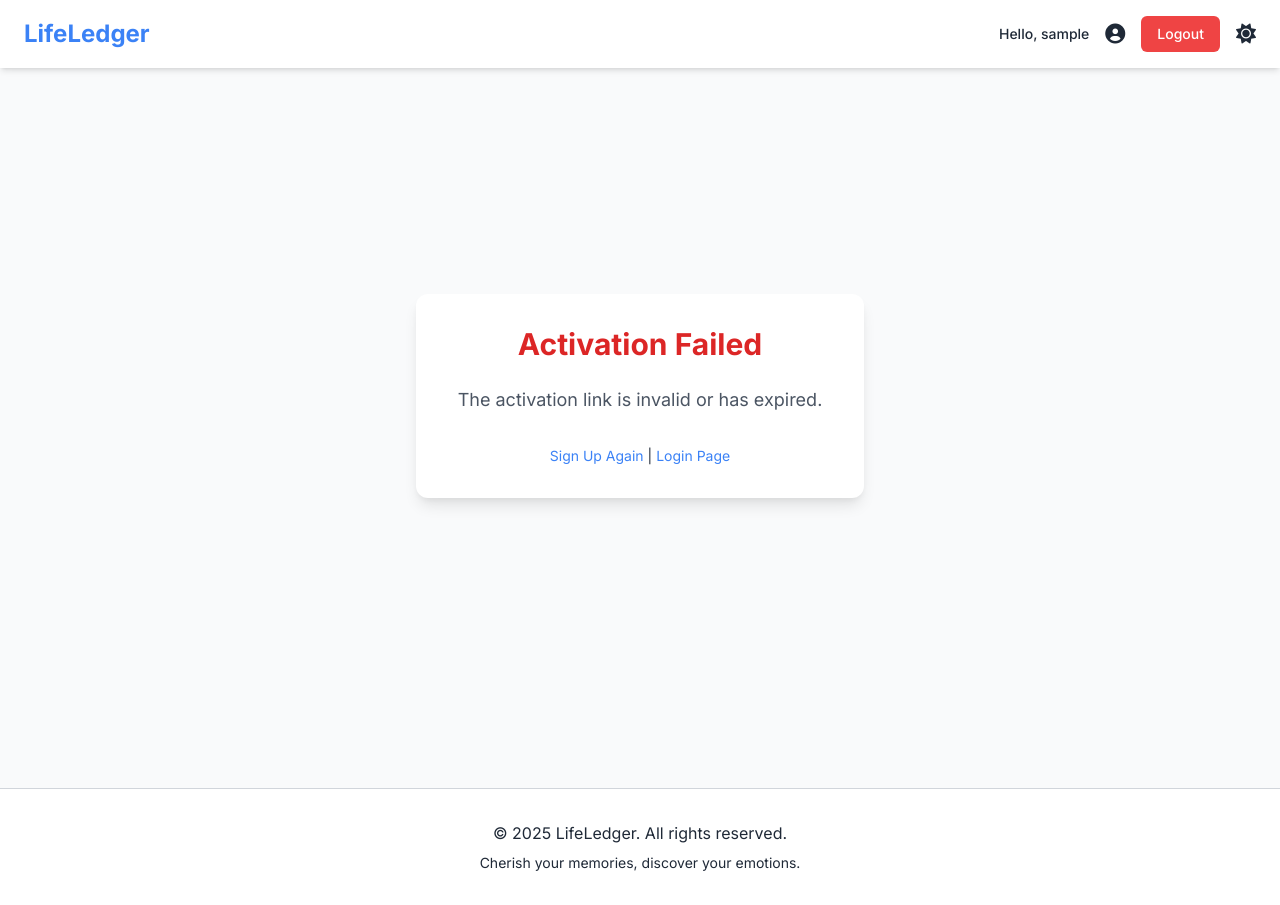
After one commit to Sina-Amare/LifeLedger, a Django app: page /account-activation-invalid/ in a window 1280 px wide. The commit adds this page. Run offline with Django 5.2, Linux system fonts and the light colour scheme; the visitor is signed in with stand-in values (Sample User, id 1).

Commit message:
almost completed account app including advanced authentication and ...

```diff
--- /dev/null
+++ b/accounts/templates/accounts/account_activation_invalid.html
@@ -0,0 +1,26 @@
+{% extends 'base.html' %}
+
+{% block title %}Activation Failed{% endblock %}
+
+{% block content %}
+<section class="py-16 md:py-24 bg-background-light dark:bg-background-dark min-h-screen-minus-nav-footer flex items-center justify-center">
+    <div class="container mx-auto px-4">
+        <div class="bg-card-light dark:bg-card-dark p-8 rounded-xl shadow-custom-light dark:shadow-custom-dark w-full max-w-md mx-auto text-center">
+            <h2 class="text-3xl font-bold text-red-600 dark:text-red-400 mb-6">Activation Failed</h2>
+            <p class="text-lg text-gray-600 dark:text-gray-400 mb-8">
+                The activation link is invalid or has expired.
+            </p>
+            {# Optional: Add links to resend activation email or go back to signup/login #}
+            <p class="text-center text-sm mt-4">
+                <a href="{% url 'accounts:signup' %}" class="text-primary-light dark:text-primary-dark hover:underline">Sign Up Again</a>
+                 |
+                <a href="{% url 'accounts:login' %}" class="text-primary-light dark:text-primary-dark hover:underline">Login Page</a>
+                 {# Optional: Link to resend email if you implement that feature #}
+                 {# | <a href="#" class="text-primary-light dark:text-primary-dark hover:underline">Resend Activation Email</a> #}
+            </p>
+        </div>
+    </div>
+</section>
+{% endblock %}
+
+{# NOTE: Ensure the min-h-screen-minus-nav-footer class is in your main CSS file. #}
--- a/accounts/urls.py
+++ b/accounts/urls.py
@@ -1,6 +1,12 @@
 # accounts/urls.py
-from django.urls import path
-from .views import SignUpView, CustomLoginView, CustomLogoutView, HomeView
+
+from django.urls import path, re_path # Keep re_path for other potential regex needs, or change to path if not needed elsewhere
+# Import necessary views
+from .views import (
+    SignUpView, CustomLoginView, CustomLogoutView, HomeView,
+    LogoutConfirmView, AccountActivationSentView, AccountActivateView,
+    AccountActivationSuccessView, AccountActivationInvalidView # Import the new success/invalid views
+)
 
 app_name = 'accounts'  # Namespace for these app-specific URL names
 
@@ -11,8 +17,23 @@ urlpatterns = [
     # URL pattern for the login page
     path('login/', CustomLoginView.as_view(), name='login'),
 
-    # URL pattern for the logout action
+    # URL pattern for the actual logout action (handles POST request)
     path('logout/', CustomLogoutView.as_view(), name='logout'),
 
+    # URL pattern for the logout confirmation page (handles GET request)
+    path('logout/confirm/', LogoutConfirmView.as_view(), name='logout_confirm'),
+
+    # URL pattern for the "Activation Email Sent" page
+    path('account-activation-sent/', AccountActivationSentView.as_view(), name='account_activation_sent'),
+
+    # URL pattern for the email activation link processing using activation key
+    path('activate/<str:activation_key>/', AccountActivateView.as_view(), name='activate'),
+
+    # New URL patterns for activation success/invalid pages
+    path('account-activation-success/', AccountActivationSuccessView.as_view(), name='account_activation_success'),
+    path('account-activation-invalid/', AccountActivationInvalidView.as_view(), name='account_activation_invalid'),
+
+
+    # URL pattern for the homepage/dashboard
     path('', HomeView.as_view(), name='home'),
 ]
--- a/accounts/views.py
+++ b/accounts/views.py
@@ -2,45 +2,198 @@
 
 from django.shortcuts import render, redirect
 from django.views.generic import TemplateView, CreateView
-from django.urls import reverse_lazy
+from django.urls import reverse_lazy, reverse
 from django.contrib.auth.views import LoginView, LogoutView
-from django.contrib.auth.forms import AuthenticationForm
-from django.contrib.auth import login as auth_login
-from .forms import CustomUserCreationForm
+from django.contrib.auth import get_user_model, login as auth_login
+from django.contrib.auth.backends import ModelBackend
+from django.db.models import Q
+from django.views import View
+from django.contrib.auth.mixins import LoginRequiredMixin
+from django.http import Http404
+
+from django.contrib.sites.shortcuts import get_current_site
+from django.template.loader import render_to_string
+from django.utils.encoding import force_bytes, force_str
+
+from django.core.mail import send_mail
+from django.conf import settings
+
+from .forms import CustomUserCreationForm, UsernameEmailAuthenticationForm
+from .models import UserProfile # Import the new UserProfile model
+
+User = get_user_model()
+
 
 class HomeView(TemplateView):
     """
-    View for the project's homepage.
-    Assumes this view is mapped to the root URL ('/') in the main urls.py.
+    View for the project's homepage/dashboard.
+    Renders the public homepage for unauthenticated users
+    and the dashboard for authenticated users.
     """
-    template_name = 'accounts/home.html' # Assuming home.html is in project-level templates or similar
+    def get_template_names(self):
+        """
+        Returns the template name based on user authentication status.
+        """
+        if self.request.user.is_authenticated:
+            return ['accounts/dashboard.html']
+        else:
+            return ['home.html']
+
 
 class SignUpView(CreateView):
     """
     View for user registration.
-    Uses CustomUserCreationForm to create new users.
-    Redirects to the login page upon successful registration.
+    Creates an inactive user, a UserProfile, and sends an activation email
+    with a unique activation key.
     """
     form_class = CustomUserCreationForm
     template_name = 'accounts/signup.html'
-    success_url = reverse_lazy('accounts:login')
+    success_url = reverse_lazy('accounts:account_activation_sent')
+
+    def form_valid(self, form):
+        # Save the user but don't commit to the database yet
+        user = form.save(commit=False)
+        # Set the user as inactive initially
+        user.is_active = False
+        user.save()
+
+        # Create a UserProfile for the new user
+        profile = UserProfile.objects.create(user=user)
+        # Generate and save the activation key in the profile
+        profile.generate_activation_key() # This also saves the profile
+
+        current_site = get_current_site(self.request)
+        mail_subject = 'Activate your LifeLedger account.'
+
+        # Build the activation link URL using the activation key
+        activation_link = reverse('accounts:activate', kwargs={
+            'activation_key': profile.activation_key, # Use the activation key
+        })
+        # Prepend the domain to make it a full URL
+        activation_url = f'http://{current_site.domain}{activation_link}'
+
+
+        message_text = render_to_string('accounts/account_activation_email.txt', {
+            'user': user,
+            'domain': current_site.domain,
+            'activation_url': activation_url, # Pass the full URL to the template
+        })
+        message_html = render_to_string('accounts/account_activation_email.html', {
+             'user': user,
+             'domain': current_site.domain,
+             'activation_url': activation_url, # Pass the full URL to the template
+        })
+
+        # --- FIX: Use settings.EMAIL_HOST_USER explicitly as the sender ---
+        send_mail(
+            mail_subject,
+            message_text,
+            settings.EMAIL_HOST_USER, # Use the email address used for SMTP authentication
+            [user.email],
+            fail_silently=False,
+            html_message=message_html,
+        )
+        # --- End FIX ---
+
+
+        # Redirect to the success URL (informing user to check email)
+        return super().form_valid(form)
+
 
 class CustomLoginView(LoginView):
+    """View for user login using username or email."""
+    template_name = 'accounts/login.html'
+    form_class = UsernameEmailAuthenticationForm
+
+
+class LogoutConfirmView(LoginRequiredMixin, TemplateView):
     """
-    View for user login.
-    Inherits from Django's built-in LoginView.
-    Uses the specified template for the login form.
-    Redirects after successful login is configured via settings.LOGIN_REDIRECT_URL.
+    View to display the logout confirmation page.
+    Requires user to be logged in.
     """
-    template_name = 'accounts/login.html'
-
+    template_name = 'accounts/logout_confirm.html'
 
 
 class CustomLogoutView(LogoutView):
     """
-    View for user logout.
-    Inherits from Django's built-in LogoutView.
-    Redirects to the URL specified by next_page after successful logout.
-    settings.LOGOUT_REDIRECT_URL can also be used if next_page is not set.
+    View to handle the actual user logout POST request.
+    Redirects to the specified page after logout.
     """
-    next_page = reverse_lazy('home') # Redirect to the homepage after logout
+    next_page = reverse_lazy('accounts:home')
+
+
+class UsernameEmailBackend(ModelBackend):
+    """
+    Custom authentication backend that authenticates users using
+    either their username or email address.
+    """
+    def authenticate(self, request, username=None, password=None, **kwargs):
+        """
+        Authenticates the user by attempting lookup based on username or email,
+        then checking the password.
+        """
+        try:
+            user = User.objects.get(
+                Q(username__iexact=username) | Q(email__iexact=username)
+            )
+        except User.DoesNotExist:
+            return None # No user found
+
+        # Check if the password is correct AND the user is active
+        if user.check_password(password) and user.is_active:
+            return user # Password is correct and user is active
+        else:
+            return None # Password incorrect or user is inactive
+
+
+class AccountActivateView(View):
+    """
+    View to activate a user account via email link using an activation key.
+    Processes the activation_key from the URL.
+    """
+    def get(self, request, activation_key, *args, **kwargs):
+        """
+        Handles GET requests for the activation link.
+        Finds user by activation key and activates the user.
+        """
+        try:
+            # Find the UserProfile with the given activation key
+            profile = UserProfile.objects.get(activation_key=activation_key)
+            user = profile.user # Get the related User object
+        except UserProfile.DoesNotExist:
+            # If no profile found with this key
+            profile = None
+            user = None # Ensure user is None if profile not found
+
+        # Check if a profile with the key was found and the user is not already active
+        if profile is not None and not user.is_active:
+            # Activate the user and clear the activation key
+            profile.activate_user() # This activates the user and clears the key
+
+            # Redirect to a success page (e.g., login page with a message)
+            return redirect('accounts:account_activation_success')
+        else:
+            # Key is invalid, user already active, or user does not exist
+            # Redirect to an error page
+            return redirect('accounts:account_activation_invalid')
+
+
+class AccountActivationSentView(TemplateView):
+    """
+    View to inform the user that the activation email has been sent.
+    """
+    template_name = 'accounts/account_activation_sent.html'
+
+    # This page is typically public, no LoginRequiredMixin needed.
+
+class AccountActivationSuccessView(TemplateView):
+    """
+    View for the account activation success page.
+    """
+    template_name = 'accounts/account_activation_success.html'
+
+class AccountActivationInvalidView(TemplateView):
+    """
+    View for the account activation invalid page.
+    """
+    template_name = 'accounts/account_activation_invalid.html'
--- a/static/css/output.css
+++ b/static/css/output.css
@@ -672,16 +672,16 @@ video {
   margin-top: 1rem;
 }
 
+.mt-12 {
+  margin-top: 3rem;
+}
+
 .block {
   display: block;
 }
 
 .inline-block {
   display: inline-block;
-}
-
-.inline {
-  display: inline;
 }
 
 .flex {
@@ -722,6 +722,10 @@ video {
 
 .transform {
   transform: translate(var(--tw-translate-x), var(--tw-translate-y)) rotate(var(--tw-rotate)) skewX(var(--tw-skew-x)) skewY(var(--tw-skew-y)) scaleX(var(--tw-scale-x)) scaleY(var(--tw-scale-y));
+}
+
+.grid-cols-1 {
+  grid-template-columns: repeat(1, minmax(0, 1fr));
 }
 
 .flex-col {
@@ -774,6 +778,10 @@ video {
   border-radius: 0.75rem;
 }
 
+.border {
+  border-width: 1px;
+}
+
 .border-t {
   border-top-width: 1px;
 }
@@ -811,6 +819,16 @@ video {
 .bg-white {
   --tw-bg-opacity: 1;
   background-color: rgb(255 255 255 / var(--tw-bg-opacity));
+}
+
+.bg-button-red {
+  --tw-bg-opacity: 1;
+  background-color: rgb(239 68 68 / var(--tw-bg-opacity));
+}
+
+.bg-gray-300 {
+  --tw-bg-opacity: 1;
+  background-color: rgb(209 213 219 / var(--tw-bg-opacity));
 }
 
 .bg-gradient-to-br {
@@ -903,6 +921,11 @@ video {
 .py-8 {
   padding-top: 2rem;
   padding-bottom: 2rem;
+}
+
+.px-6 {
+  padding-left: 1.5rem;
+  padding-right: 1.5rem;
 }
 
 .text-center {
@@ -1019,6 +1042,16 @@ video {
 .text-white {
   --tw-text-opacity: 1;
   color: rgb(255 255 255 / var(--tw-text-opacity));
+}
+
+.text-gray-800 {
+  --tw-text-opacity: 1;
+  color: rgb(31 41 55 / var(--tw-text-opacity));
+}
+
+.text-red-600 {
+  --tw-text-opacity: 1;
+  color: rgb(220 38 38 / var(--tw-text-opacity));
 }
 
 .opacity-85 {
@@ -1226,6 +1259,16 @@ form input[type="password"]:focus {
   background-color: rgb(52 211 153 / var(--tw-bg-opacity));
 }
 
+.hover\:bg-red-700:hover {
+  --tw-bg-opacity: 1;
+  background-color: rgb(185 28 28 / var(--tw-bg-opacity));
+}
+
+.hover\:bg-gray-400:hover {
+  --tw-bg-opacity: 1;
+  background-color: rgb(156 163 175 / var(--tw-bg-opacity));
+}
+
 .hover\:text-primary-light:hover {
   --tw-text-opacity: 1;
   color: rgb(59 130 246 / var(--tw-text-opacity));
@@ -1334,6 +1377,10 @@ form input[type="password"]:focus {
     margin-bottom: 4rem;
   }
 
+  .md\:inline {
+    display: inline;
+  }
+
   .md\:w-1\/2 {
     width: 50%;
   }
--- a/templates/base.html
+++ b/templates/base.html
@@ -23,11 +23,29 @@
         class="container mx-auto flex justify-between items-center p-4 md:px-6"
       >
         <a
-          href="/"
+          href="/" {# Link logo to homepage #}
           class="text-2xl font-bold text-primary-light dark:text-primary-dark"
           >LifeLedger</a
         >
         <div class="flex items-center space-x-4">
+          {# Check if the user is logged in #}
+          {% if user.is_authenticated %}
+            {# Display for authenticated users #}
+            <span class="text-text-light dark:text-text-dark text-sm font-medium hidden md:inline">
+              Hello, {{ user.username }}
+            </span>
+            {# Profile Icon Link (replace '#' with actual profile URL later) #}
+            <a href="#" class="text-xl focus:outline-none text-text-light dark:text-text-dark hover:text-primary-light dark:hover:text-primary-dark">
+                <i class="fas fa-user-circle"></i> {# Using a user-circle icon #}
+            </a>
+            {# Logout Link - Now points to the confirmation page URL #}
+            <a
+              href="{% url 'accounts:logout_confirm' %}" {# Link to the new logout confirmation URL #}
+              class="px-4 py-2 bg-button-red text-white rounded-md hover:bg-red-700 transition duration-300 text-sm font-medium"
+              >Logout</a
+            >
+          {% else %}
+            {# Display for unauthenticated users #}
             <a
               href="{% url 'accounts:login' %}"
               class="px-4 py-2 bg-primary-light text-white rounded-md hover:bg-primary-dark transition duration-300 text-sm font-medium"
@@ -38,16 +56,17 @@
               class="px-4 py-2 bg-secondary-light text-white rounded-md hover:bg-secondary-dark transition duration-300 text-sm font-medium"
               >Sign Up</a
             >
+          {% endif %}
+          {# Theme Toggle Button (always visible) #}
           <button
             id="theme-toggle"
             class="text-xl focus:outline-none text-text-light dark:text-text-dark hover:text-primary-light dark:hover:text-primary-dark"
           >
-            <i class="fas fa-sun"></i>
+            <i class="fas fa-sun"></i> {# Icon will be updated by theme.js #}
           </button>
         </div>
       </div>
     </nav>
-
     <main class="w-full">{% block content %} {% endblock %}</main>
 
     <footer
```
Also changed, not shown: LifeLedger/settings.py (+58 -9 lines), accounts/forms.py (+36 -4 lines), accounts/models.py (+37 -1 lines), accounts/templates/accounts/account_activation_email.html (added, +29 -0 lines), accounts/templates/accounts/account_activation_email.txt (added, +13 -0 lines), accounts/templates/accounts/account_activation_sent.html (added, +20 -0 lines), accounts/templates/accounts/account_activation_success.html (added, +24 -0 lines), accounts/templates/accounts/dashboard.html (added, +40 -0 lines), accounts/templates/accounts/logout_confirm.html (added, +26 -0 lines), accounts/tests.py (+65 -2 lines), accounts/tokens.py (added, +29 -0 lines), accounts/migrations/0001_initial.py (added), accounts/templates/home.html (renamed from accounts/templates/accounts/home.html). Lines whose indentation alone changed are shown as unchanged.
